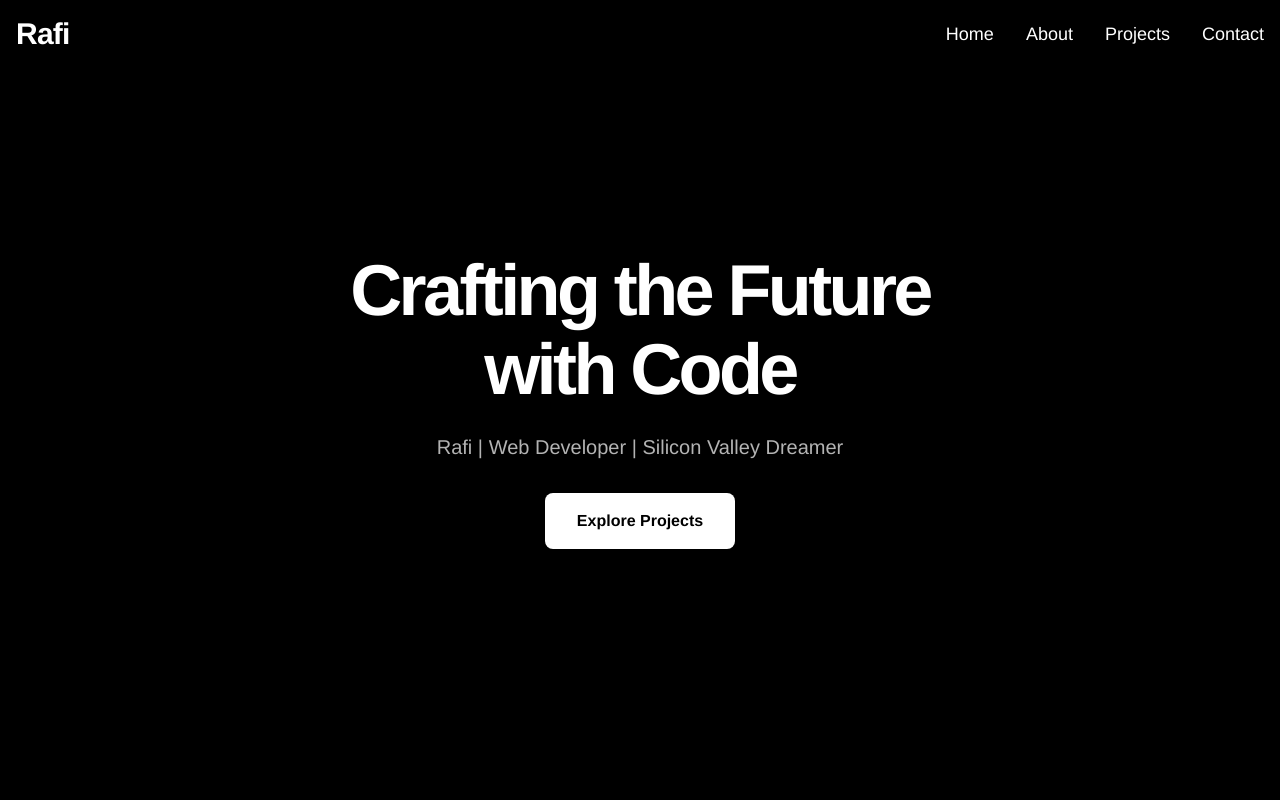
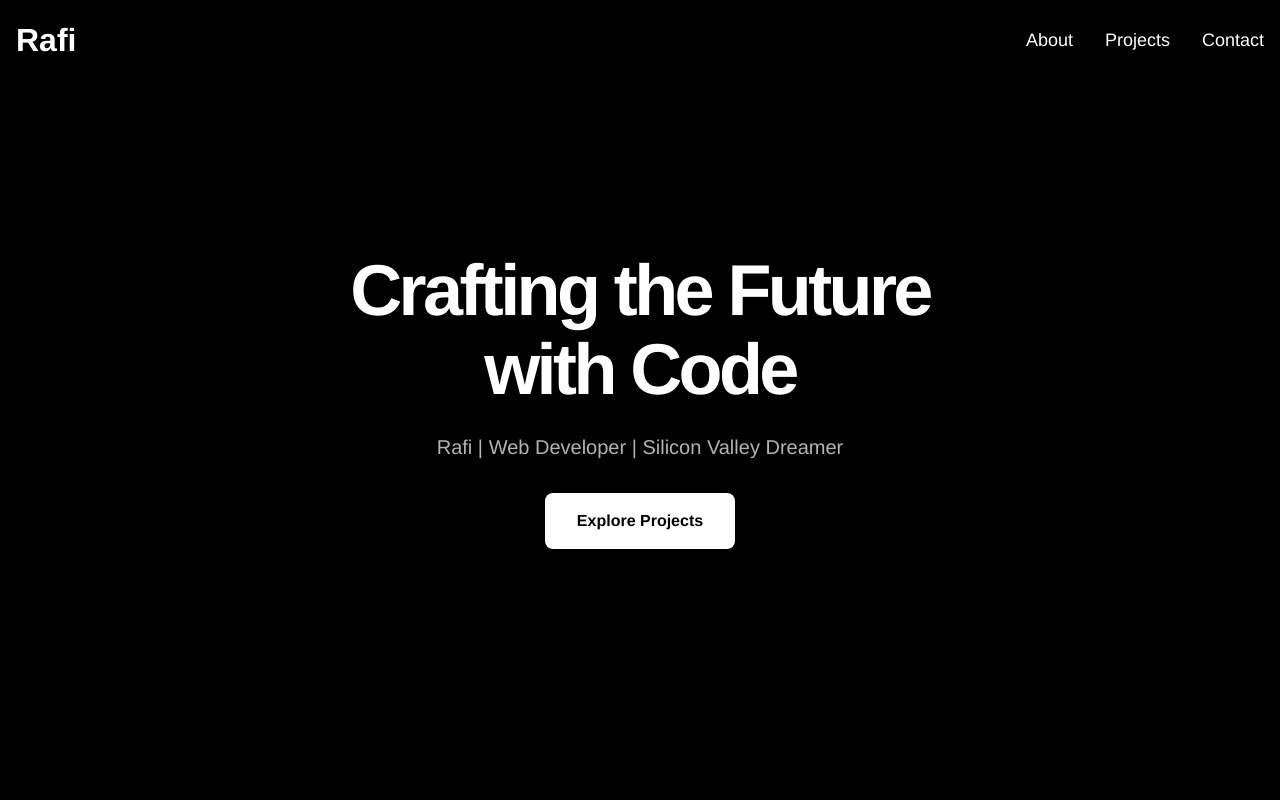
Before and after one commit to xrafi1/x, a plain HTML site: page index.html in a window 1280 px wide. Shown: the top 800 px of the page. Drawn offline with nearby package versions, Linux system fonts and the light colour scheme.

Commit message:
Update index.html

```diff
--- a/index.html
+++ b/index.html
@@ -14,6 +14,7 @@
             overflow-x: hidden;
         }
         .navbar {
+            background-color: #000000;
             transition: background-color 0.3s ease;
         }
         .navbar.scrolled {
@@ -60,15 +61,18 @@
         .hover\:border-gray-400:hover {
             border-color: #B3B3B3 !important;
         }
+        .navbar-brand {
+            font-size: 2rem;
+            font-weight: bold;
+        }
     </style>
 </head>
 <body>
     <!-- Navbar -->
     <nav class="navbar fixed top-0 left-0 w-full z-50 py-4">
         <div class="container mx-auto px-4 flex justify-between items-center">
-            <h1 class="text-3xl font-extrabold tracking-tight">Rafi</h1>
+            <h1 class="navbar-brand">Rafi</h1>
             <ul class="flex space-x-8 text-lg">
-                <li><a href="#home" class="hover:text-gray-400 transition">Home</a></li>
                 <li><a href="#about" class="hover:text-gray-400 transition">About</a></li>
                 <li><a href="#projects" class="hover:text-gray-400 transition">Projects</a></li>
                 <li><a href="#contact" class="hover:text-gray-400 transition">Contact</a></li>
@@ -132,7 +136,7 @@
         <div class="container mx-auto px-4 text-center">
             <h2 class="text-4xl font-extrabold mb-10 text-center fade-in">Let's Connect</h2>
             <p class="text-lg mb-8 text-gray-300 fade-in">Got an idea or want to chat? Drop me a line!</p>
-            <a href="mailto:rafi@example.com" class="inline-block bg-white text-black px-8 py-4 rounded-lg font-semibold hover:bg-gray-200 transition fade-in">Send Email</a>
+            <a href="heyxrafi@hotmail.com" class="inline-block bg-white text-black px-8 py-4 rounded-lg font-semibold hover:bg-gray-200 transition fade-in">Send Email</a>
             <div class="mt-8 flex justify-center space-x-6 text-lg">
                 <a href="https://www.instagram.com/0xrafi?igsh=MWk2YzAwc2J4bW1xbA==" target="_blank" class="hover:text-gray-400 transition fade-in">Instagram</a>
             </div>
```
